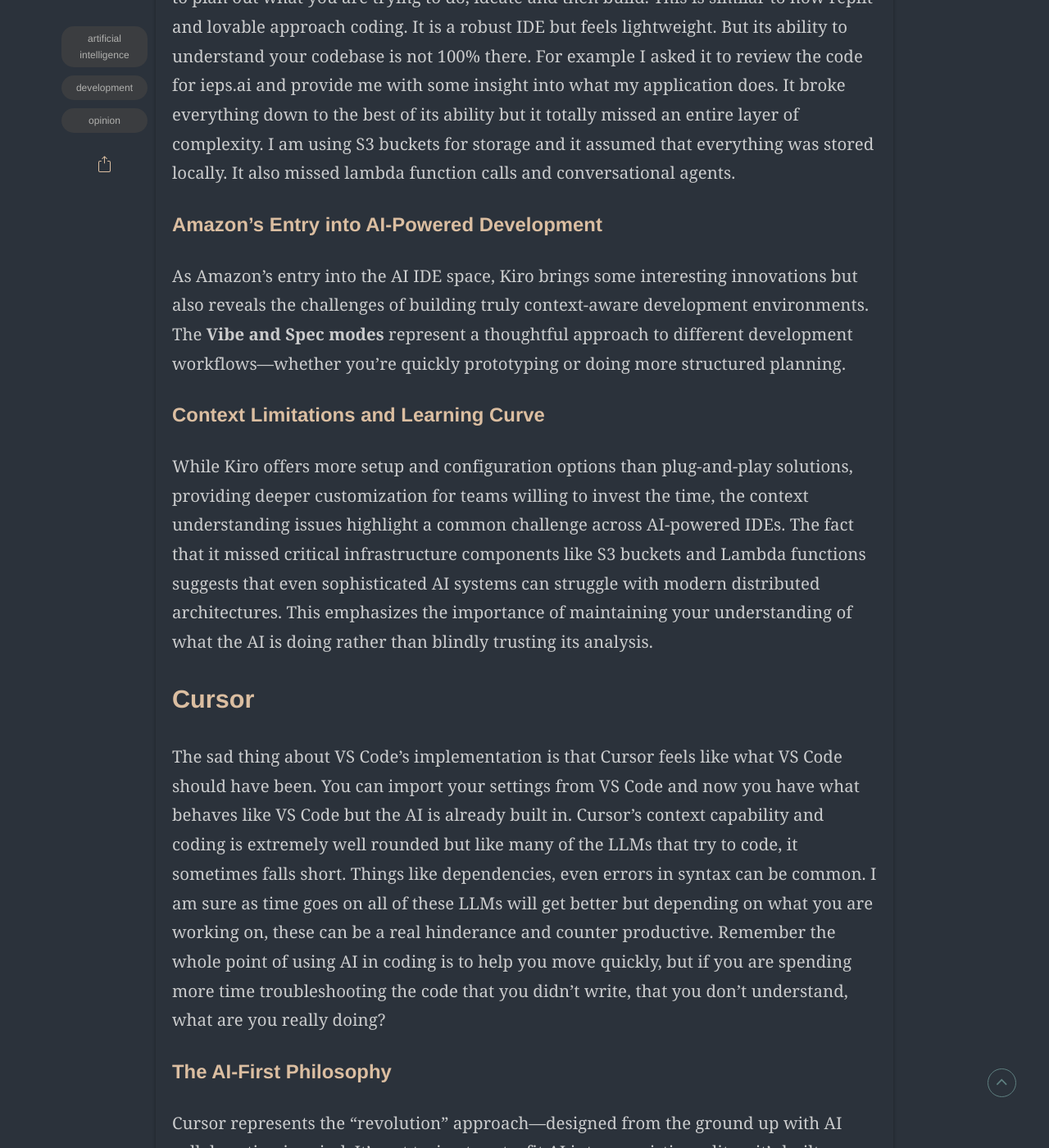
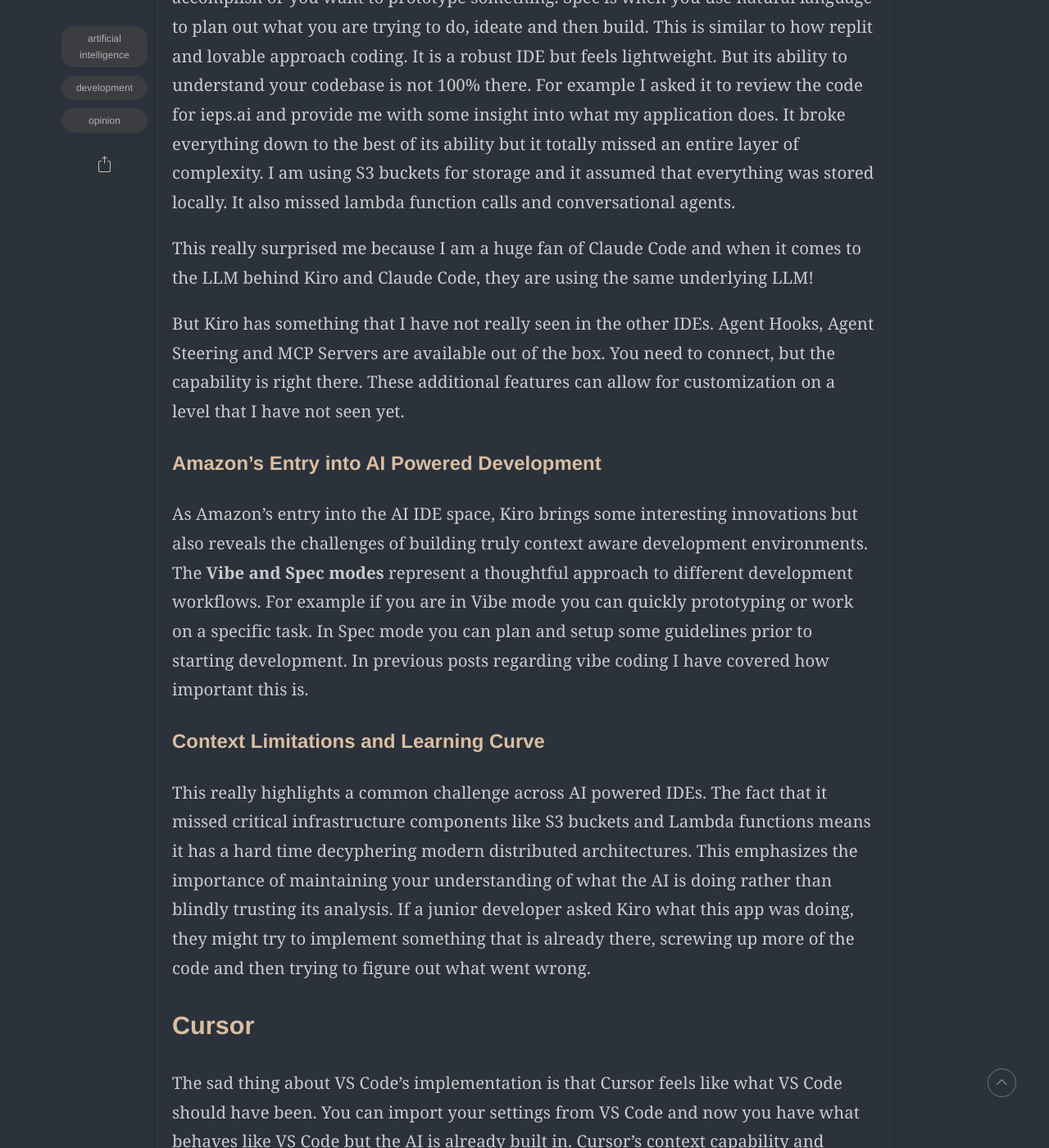
Before and after one commit to angakh/vatchesblog, a Jekyll site: the page built from _posts/2025-07-15-battle-of-the-ides.md, in a window 1280 px wide and 1400 px high, scrolled down 2851 px. Shown: the whole window at 82% size. Built offline with Jekyll 4.4.1, drawn with Linux system fonts in a browser that asks for light colours; some web fonts are replaced; some of the changed text lies outside the part shown.

Commit message:
updated kiro section to include the points about mcp

```diff
--- a/_posts/2025-07-15-battle-of-the-ides.md
+++ b/_posts/2025-07-15-battle-of-the-ides.md
@@ -3,7 +3,7 @@
 - AI
 - Development
 date: 2025-07-15
-description: A hands-on review of AI-powered IDEs, from incumbents like VS Code to the new Kiro IDE from Amazon.
+description: A hands-on review of AI-powered IDEs and coding assistants, from incumbents like VS Code to the new Kiro IDE from Amazon.
 img: posts/20250715/battle-of-the-ides.jpeg
 layout: post
 read_time: true
@@ -12,7 +12,7 @@
 - Artificial Intelligence
 - Development
 - Opinion
-title: 'Battle of the IDEs!'
+title: 'Battle of the IDEs*!'
 ---
 
 When ChatGPT first came out, one of the first things I did with it was ask it to write me code. This was two years ago and a lot has changed. First it was extensions in VS Code, then it was good extensions in VS Code, then it was github, Cursor, and now Kiro. We are going to cover my impressions of these tools in this article but before we do, I'd like to suggest something for new and junior developers. These tools can accelerate what you do, but you understanding what they do, why it is good, why it is not so good, if it is secure or if the code is highly exploitable...is very important. This comes with experience, but that should not stop you from using these tools. Instead I would recommend that when you are working on something, to ask the assistant to explain it to you. Or maybe try writing it yourself first and then see what changes it makes, ask it why it made those changes. Stay curious.
@@ -22,7 +22,7 @@
 - VS Code with CoPilot
 - Cursor
 - Kiro
-- Claude Code
+- Claude Code (I know, its not an IDE)
 
 ## VS Code with Augment or CoPilot
 
@@ -32,31 +32,39 @@
 
 ### The Extension Philosophy
 
-This represents the "evolution" approach to AI integration—taking what works and gradually adding AI capabilities. VS Code's strength lies in its massive ecosystem with over 30,000 extensions and millions of users, offering proven stability and extensive customization options. However, these AI features can feel bolted-on rather than native, and you're limited by legacy architecture decisions that weren't designed with AI-first workflows in mind.
+This represents the "evolution" approach to AI integration—taking what works and gradually adding AI capabilities. VS Code's strength lies in its massive ecosystem with over 30,000 extensions and millions of users, offering proven stability and extensive customization options. However, these AI features can feel bolted on rather than native, and you're limited by legacy architecture decisions that weren't designed with AI first workflows in mind. They are still pretty cool though, so if you are on the fence, grab your favorite drink, load up your calming spotify play list and explore.
 
-### Performance Considerations
+### NOTE:
 
-Both Augment and CoPilot require network bandwidth for cloud-based AI processing, which can introduce latency that affects typing responsiveness. For enterprise development, consider that your code is being sent to external servers, which may raise privacy and security concerns depending on your organization's requirements.
+Both Augment and CoPilot require network bandwidth for cloud based AI processing, which can introduce latency that affects typing responsiveness. For enterprise development, consider that your code is being sent to external servers, which may raise privacy and security concerns depending on your organization's requirements.
 
 ## Kiro
 
 Kiro is very similar to Cursor in the sense that you install, you import from VS Code (if you want) and it is ready to go. It has a cool splash page when you launch the IDE where you can Vibe or Spec. Vibe is for when you have a particular task you want to accomplish or you want to prototype something. Spec is when you use natural language to plan out what you are trying to do, ideate and then build. This is similar to how replit and lovable approach coding. It is a robust IDE but feels lightweight. But its ability to understand your codebase is not 100% there. For example I asked it to review the code for ieps.ai and provide me with some insight into what my application does. It broke everything down to the best of its ability but it totally missed an entire layer of complexity. I am using S3 buckets for storage and it assumed that everything was stored locally. It also missed lambda function calls and conversational agents.
 
-### Amazon's Entry into AI-Powered Development
+This really surprised me because I am a huge fan of Claude Code and when it comes to the LLM behind Kiro and Claude Code, they are using the same underlying LLM!
 
-As Amazon's entry into the AI IDE space, Kiro brings some interesting innovations but also reveals the challenges of building truly context-aware development environments. The **Vibe and Spec modes** represent a thoughtful approach to different development workflows—whether you're quickly prototyping or doing more structured planning.
+But Kiro has something that I have not really seen in the other IDEs. Agent Hooks, Agent Steering and MCP Servers are available out of the box. You need to connect, but the capability is right there. These additional features can allow for customization on a level that I have not seen yet.
+
+### Amazon's Entry into AI Powered Development
+
+As Amazon's entry into the AI IDE space, Kiro brings some interesting innovations but also reveals the challenges of building truly context aware development environments. The **Vibe and Spec modes** represent a thoughtful approach to different development workflows. For example if you are in Vibe mode you can quickly prototyping or work on a specific task. In Spec mode you can plan and setup some guidelines prior to starting development. In previous posts regarding vibe coding I have covered how important this is.
 
 ### Context Limitations and Learning Curve
 
-While Kiro offers more setup and configuration options than plug-and-play solutions, providing deeper customization for teams willing to invest the time, the context understanding issues highlight a common challenge across AI-powered IDEs. The fact that it missed critical infrastructure components like S3 buckets and Lambda functions suggests that even sophisticated AI systems can struggle with modern distributed architectures. This emphasizes the importance of maintaining your understanding of what the AI is doing rather than blindly trusting its analysis.
+This really highlights a common challenge across AI powered IDEs. The fact that it missed critical infrastructure components like S3 buckets and Lambda functions means it has a hard time decyphering modern distributed architectures. This emphasizes the importance of maintaining your understanding of what the AI is doing rather than blindly trusting its analysis. If a junior developer asked Kiro what this app was doing, they might try to implement something that is already there, screwing up more of the code and then trying to figure out what went wrong.
 
 ## Cursor
 
 The sad thing about VS Code's implementation is that Cursor feels like what VS Code should have been. You can import your settings from VS Code and now you have what behaves like VS Code but the AI is already built in. Cursor's context capability and coding is extremely well rounded but like many of the LLMs that try to code, it sometimes falls short. Things like dependencies, even errors in syntax can be common. I am sure as time goes on all of these LLMs will get better but depending on what you are working on, these can be a real hinderance and counter productive. Remember the whole point of using AI in coding is to help you move quickly, but if you are spending more time troubleshooting the code that you didn't write, that you don't understand, what are you really doing?
 
-### The AI-First Philosophy
+### Example of a Cursor Issue
 
-Cursor represents the "revolution" approach—designed from the ground up with AI collaboration in mind. It's not trying to retrofit AI into an existing editor; it's built specifically for the AI era. This means:
+I had a json template that I was using to display company data for a demo. I wanted to create a few different companies and use that same JSON template. I asked Cursor to take the data I had and generate a JSON file in the same manner as the one that already existed. This should not be a difficult task, if anything this is the type of stuff you would ask AI to do. Where did it go wrong? Everywhere! The JSON was complete garbage! Not the content, but the structure and syntax were totally broken. This is something that it should have easily picked up on. But it didn't, it totally missed it.
+
+### The AI First Philosophy
+
+Cursor represents the "revolution" approach, designed from the ground up with AI collaboration in mind. It's not trying to retrofit AI into an existing editor; it's built specifically for the AI era. This means:
 
 - **Cohesive AI integration** throughout the entire development experience
 - **Modern architecture** optimized for AI features from day one
@@ -65,29 +73,31 @@
 
 ### The Modern Developer Experience
 
-Cursor feels like what an IDE should be in 2024, with a clean, modern interface that doesn't feel cluttered with legacy features. The **visual diff interface** shows exactly what the AI wants to change before you accept it, and the **intelligent code editing** can modify existing code based on natural language instructions. However, as noted, the smaller ecosystem and potential for AI-generated errors means you need to stay vigilant about code quality.
+Cursor feels like what an IDE should be in 2024, with a clean, modern interface that doesn't feel cluttered with legacy features. The **visual diff interface** shows exactly what the AI wants to change before you accept it, and the **intelligent code editing** can modify existing code based on natural language instructions. However, as noted, the smaller ecosystem and potential for AI generated errors means you need to stay vigilant about code quality. New files/code have to be reviewed thoroughly before committing to a repo, you don't want to be that guy.
 
-## Claude Code
+## Claude Code (not an IDE)
 
 In my opinion Claude Code is the closest to having someone you trust working next to you. The interface is not ideal for many, its CLI (command line interface), but for someone who grew up on vim, it feels like home. Claudes reasoning, context, and ability to code surpass all of the above options. When it starts to tackle a problem it provides you with an approach and asks if you agree with it before it starts. It shows you how many tokens it is using and provides you with a summary of what it just did. It is awesome! BUT! There are two drawbacks that I hope get resolved soon. For those that are working on Windows OS, they will need to have virtualization enabled, install ubuntu (via microsoft store, not that bad but still its an extra step) and it doesn't have a chat history. As you reach the limit of its contextual window you will get a context percentage at the bottom of the prompt window and as it starts to countdown you will begin to sweat.
 
 Over a decade ago I committed this code to github: [screenrc](https://github.com/angakh/screenrc). I was working for a presidential campaign in Boston and the internet we had at the headquarters of this campaign was line of sight to the prudential building. This meant that crappy weather would disrupt your connection. If you were ssh'd into a remote box running something and got disconnected your work was lost. So I used "screen" and it was helpful. I am sharing this because if you are one of the unfortunate ones that only has access to a windows machine you may want to run screen in ubuntu and have a few "tabs" open as you work. You can have one for claude code, one for git commits, etc.
 
+If you are on a mac? It is flawless. You can drag and drop images to help guide the front-end development of an app. I really hope for the sake of the Windows users that they offer a better solution to integrating with ClaudeCode, because as of writing this it still feels like the best of the bunch.
+
 ### The Conversational Approach
 
-Claude Code represents a fundamentally different philosophy—**conversational interface** that feels like pair programming with an expert rather than just autocomplete on steroids. The **deep reasoning capabilities** mean it can explain not just what code does, but why, and the **safety-focused design** helps avoid common security pitfalls.
+Claude Code represents a fundamentally different philosophy—**conversational interface** that feels like pair programming with an expert rather than just autocomplete with a dash of ADHD and RedBull. The **deep reasoning capabilities** mean it can explain not just what code does, but why, and the **safety focused design** helps avoid common security pitfalls.
 
-### Terminal-Native Benefits and Challenges
+### Terminal Native Benefits and Challenges
 
-The **terminal-native approach** makes it lightweight and fast, easily integrated into existing workflows, and perfect for remote development. However, the lack of chat history and context window limitations can be frustrating during longer coding sessions. The Windows setup requirements (virtualization and Ubuntu) add friction for some developers, but for those comfortable with command-line environments, it offers an unparalleled collaborative coding experience.
+The **terminal native approach** makes it lightweight and fast, easily integrated into existing workflows, and perfect for remote development. However, the lack of chat history and context window limitations can be frustrating during longer coding sessions. The Windows setup requirements (virtualization and Ubuntu) add friction for some developers, but for those comfortable with command-line environments, it offers an unparalleled collaborative coding experience.
 
 ### The Trust Factor
 
-What sets Claude Code apart is its transparency—showing token usage, asking for approval before major changes, and providing clear summaries of actions taken. This builds trust in a way that black-box autocomplete systems simply can't match.
+What sets Claude Code apart is its transparency—showing token usage, asking for approval before major changes, and providing clear summaries of actions taken. For me this built a level of trust that I just don't have with the other IDE's.
 
 ## The Real Battle: Philosophy vs. Features
 
-This isn't just about which tool has the most features—it's about fundamentally different philosophies of how AI should integrate into development workflows, and from what I've seen from hands-on experience, each approach has real-world implications.
+This isn't just about which tool has the most features...it's about fundamentally different philosophies of how AI should integrate into development workflows, and from what I've seen from hands on experience, each approach has real world implications.
 
 ### The Extension Approach (VS Code)
 
@@ -107,13 +117,13 @@
 
 ### The AI-Native Approach (Claude Code, Cursor, Kiro)
 
-These tools represent the "revolution" philosophy: design for AI-first workflows from day one.
+These tools represent the "revolution" philosophy: design for AI first workflows from day one.
 
 **Pros:**
 - Cohesive AI integration (Cursor's seamless experience)
 - Modern architecture optimized for AI features
 - Consistent user experience
-- Purpose-built for AI collaboration (Claude Code's conversational approach)
+- Purpose built for AI collaboration (Claude Code's conversational approach)
 
 **Cons:**
 - Smaller ecosystems
@@ -128,21 +138,21 @@
 
 **Context is King**: The tools that understand your entire project (like Augment) consistently outperform those that work in isolation. When CoPilot was making changes "in a vacuum," it became clear that AI without proper context is just fancy autocomplete.
 
-**Trust Through Transparency**: Claude Code's approach of explaining its reasoning and asking for approval creates a collaborative relationship rather than a master-servant dynamic. You learn while you code.
+**Trust Through Transparency**: Claude Code's approach of explaining its reasoning and asking for approval creates a collaborative relationship rather than a "just trust me" dynamic. You learn while you code.
 
-**The Debugging Tax**: Remember, if you're spending more time troubleshooting AI-generated code that you don't understand, you're not actually moving faster. This is especially important for junior developers who might be tempted to accept everything the AI suggests.
+**The Debugging Tax**: Remember, if you're spending more time troubleshooting AI generated code that you don't understand, you're not actually moving faster. This is especially important for junior developers who might be tempted to accept everything the AI suggests.
 
 **Interface Matters Less Than You Think**: While Cursor's modern UI is appealing, Claude Code's CLI approach proves that good AI collaboration transcends interface preferences. What matters is the quality of the AI's reasoning and its ability to work with your specific codebase.
 
-## Practical Recommendations
-
 ### For Individual Developers
 
-If you're comfortable with VS Code and want to start gradually, **Augment** provides the best context-aware experience within a familiar environment.
+**Just an idea** - All of the IDE's mentioned in this post have free tiers. Trying it out has never been easier and I would strongly suggest you create a branch of an existing repo and try to tackle the same problem in each IDE on a branch named after the IDE. Use the same prompt and see what you get.
 
-For those ready to embrace AI-first development, **Cursor** offers the most polished experience, but be prepared to verify and understand the code it generates.
+If you're comfortable with VS Code and want to start gradually, **Augment** provides the best context aware experience within a familiar environment.
 
-If you're comfortable with command-line interfaces and prioritize AI reasoning quality over flashy UIs, **Claude Code** provides the most trustworthy collaborative experience.
+For those ready to embrace AI first development, **Cursor** offers the most polished experience, but be prepared to verify and understand the code it generates.
+
+If you're comfortable with command line interfaces and prioritize AI reasoning quality over flashy UIs, **Claude Code** provides the most trustworthy collaborative experience.
 
 ### For Teams and Learning
 
@@ -154,6 +164,6 @@
 
 ## The Bottom Line
 
-The "winner" depends entirely on your workflow, experience level, and what you value most. For me it is hands-down Claude Code and it's not even close. But regardless of which tool you choose, remember to stay curious, ask the AI to explain its decisions, and never stop understanding what your code actually does.
+The "winner" depends entirely on your workflow, experience level, and what you value most. For me it is hands down Claude Code and it's not even close. But regardless of which tool you choose, remember to **stay curious**, ask the AI to explain its decisions, and never stop understanding what your code actually does.
 
-The real victory isn't finding the perfect AI assistant—it's learning to collaborate effectively with AI while maintaining your skills and understanding as a developer.
+The real victory isn't finding the perfect AI assistant...it's learning to collaborate effectively with AI while maintaining your skills and understanding as a developer.
```
